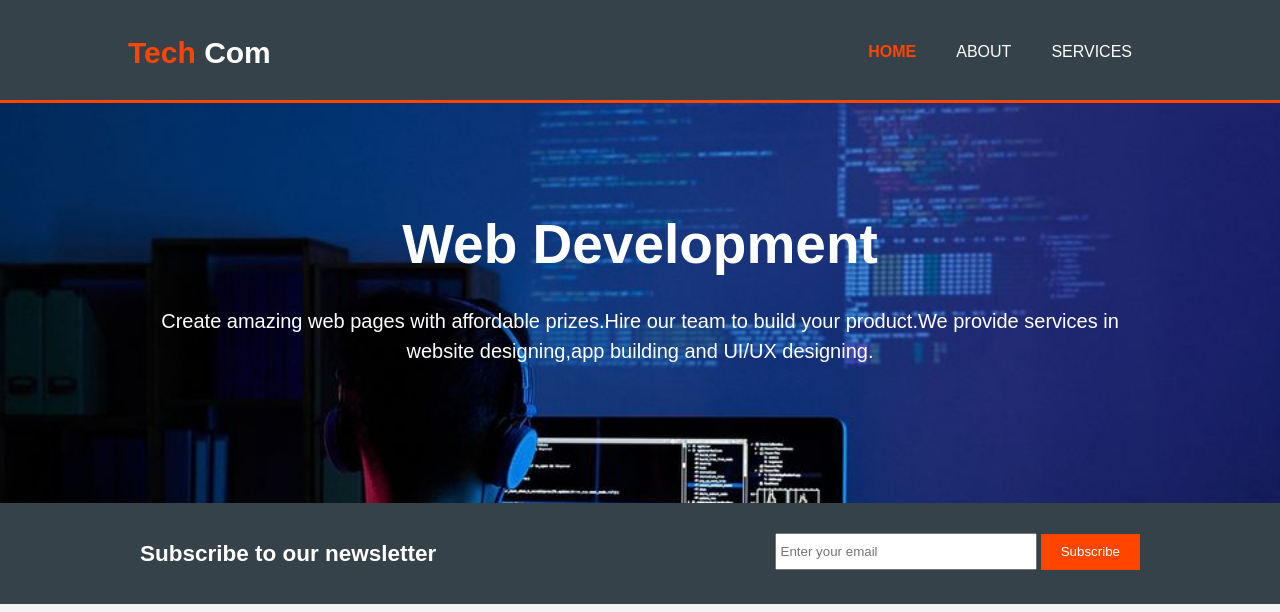
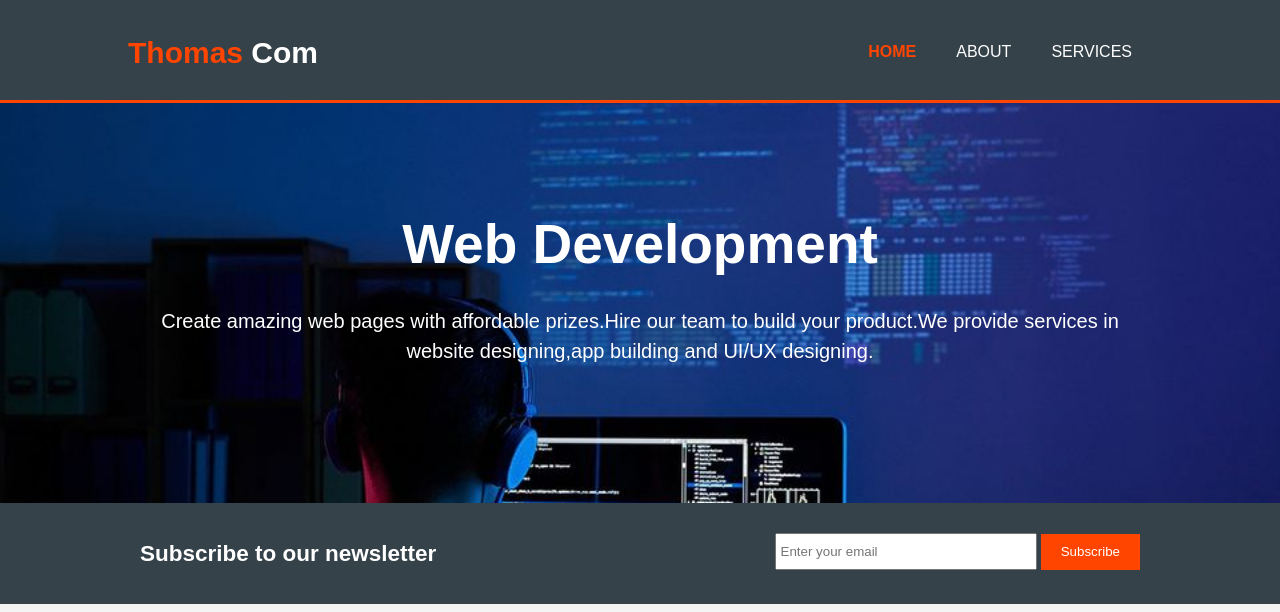
Before and after one commit to www-domain/web-sample, a website: page src/index.html in a window 1280 px wide. Shown: the top 612 px of the page. Drawn offline with Linux system fonts and the light colour scheme.

Commit message:
changed name to thomas

```diff
--- a/src/index.html
+++ b/src/index.html
@@ -13,7 +13,7 @@
     <header>
         <div class="container clearfix">
             <div id="branding">
-                <h1><span class="highlight">Tech</span> Com</h1>
+                <h1><span class="highlight">Thomas</span> Com</h1>
             </div>
             <nav>
                 <ul>
```
